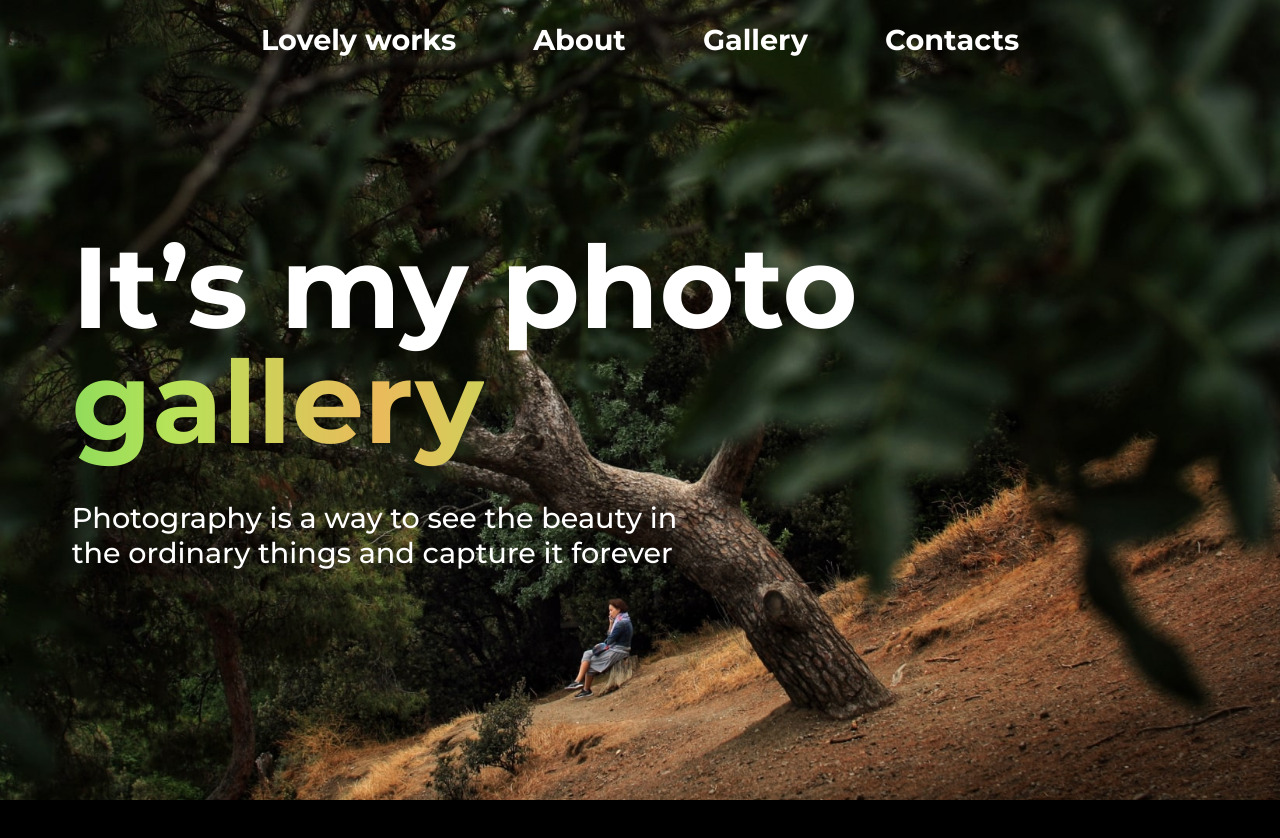
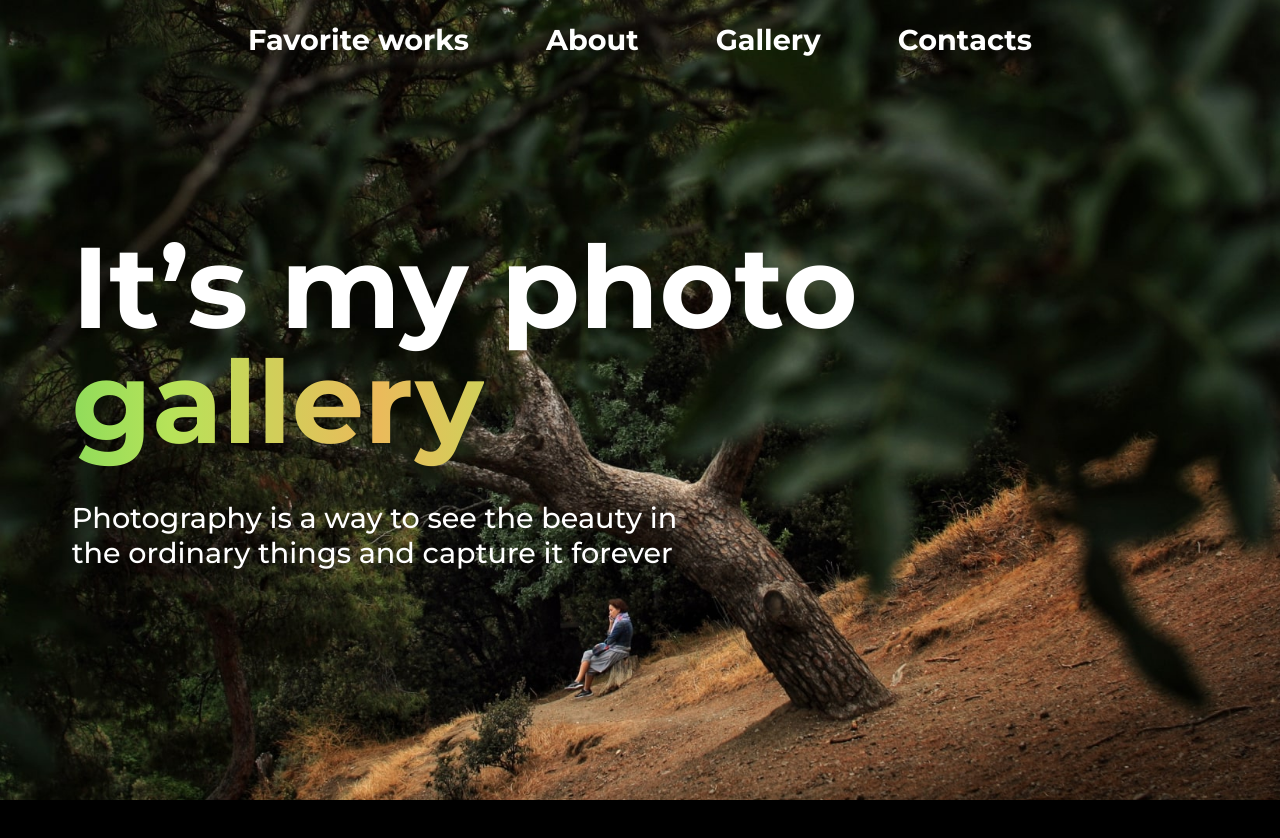
Before and after one commit to tertiomodo/jullery, a React (Vite) app: page / in a window 1280 px wide. Shown: the top 838 px of the page. Built offline with nearby package versions, Linux system fonts and the light colour scheme.

Commit message:
Fixed remark

```diff
--- a/src/@modules/Header/Header.tsx
+++ b/src/@modules/Header/Header.tsx
@@ -56,7 +56,7 @@ const Header: React.FC<ChildProps> = ({
   };
 
   const itemsData = [
-    { id: 1, text: "Lovely works" },
+    { id: 1, text: "Favorite works" },
     { id: 3, text: "About" },
     { id: 4, text: "Gallery" },
     { id: 9, text: "Contacts" },
```
